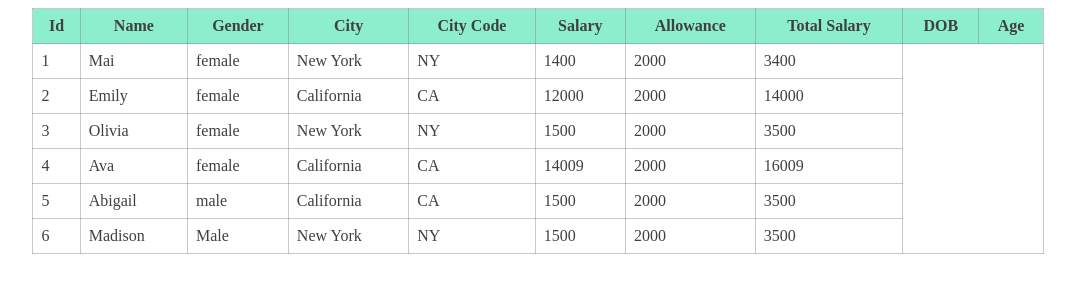
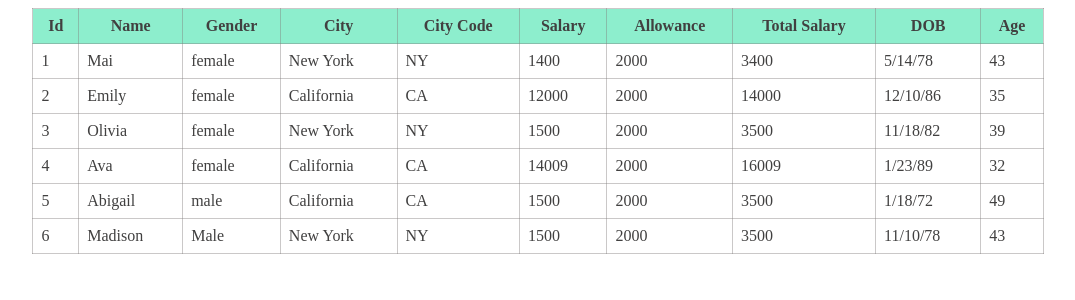
Before and after one commit to kishorshrestha21/angular-ivy-custompipe, an Angular app: page / in a window 1280 px wide. Shown: the top 300 px of the page, without its empty margins (102-1177 px from the left). Built offline with nearby package versions, Linux system fonts and the light colour scheme.

Commit message:
1 file modified

```diff
--- a/src/app/users-data/users-data.component.html
+++ b/src/app/users-data/users-data.component.html
@@ -24,6 +24,8 @@
         <td>{{user.salary}}</td>
         <td>{{user.allowance}}</td>
         <td>{{user.salary | rowSum:user.allowance}}</td>
+        <td>{{user.dob | date:'shortDate'}}</td>
+        <td>{{user.dob | age}}</td>
 
       </tr>
     </tbody>
```
